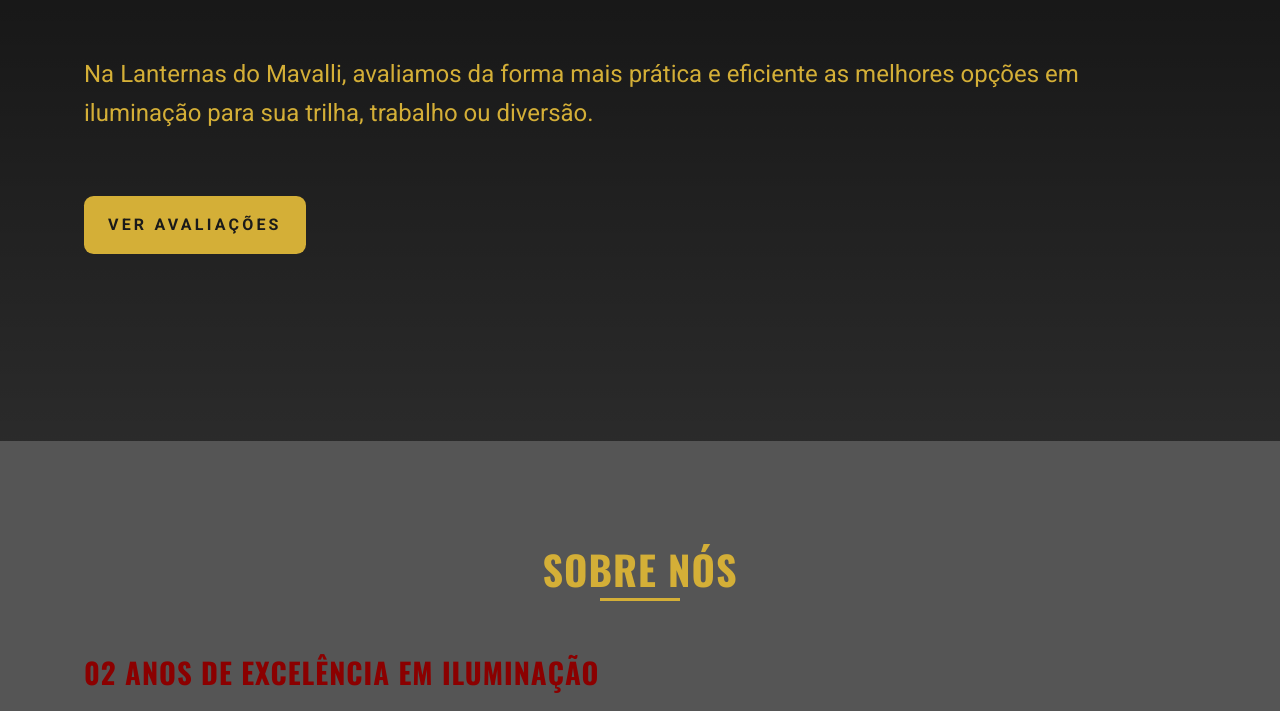
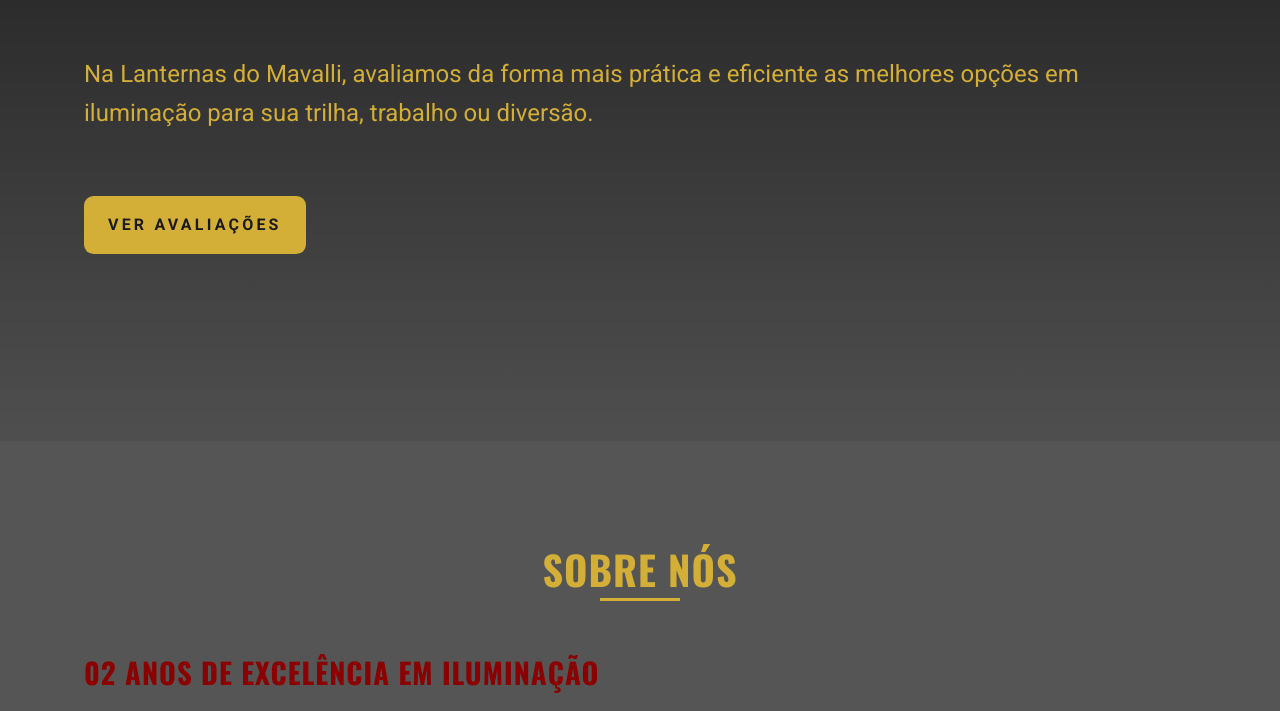
Before and after one commit to rmavalli96/Lanternas-do-Mavalli, a plain HTML site: page index.html in a window 1280 px wide. Shown: the part 359-1070 px from the top of the page. Drawn offline with nearby package versions, Linux system fonts and the light colour scheme; files that its build step writes are made by us from their sources; the site is published under a folder, as on GitHub Pages, so addresses that start at the root find nothing.

Commit message:
Update style.css

```diff
--- a/style.css
+++ b/style.css
@@ -142,7 +142,7 @@
         /*Hero Section*/
 
         .hero {
-            background: linear-gradient(rgba(0, 0, 0, 0.9), rgba(0, 0, 0, 0.5)), url(/Images/background.avif) center/cover no-repeat;
+            background: linear-gradient(rgba(0, 0, 0, 0.9), rgba(0, 0, 0, 0.5)), url(Images/background.avif) center/cover no-repeat;
             height: 100vh;
             display: flex;
             align-items: center;
```
